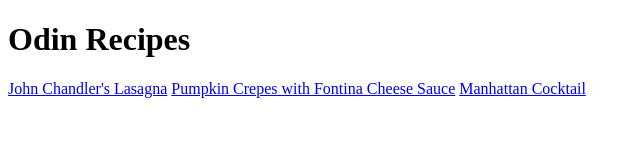
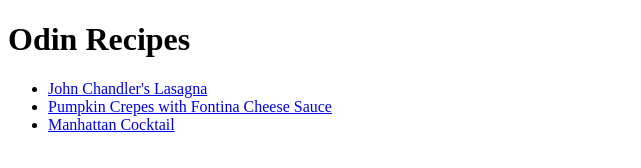
Before and after one commit to umbromancer/odin-recipes, a plain HTML site: page index.html in a window 1280 px wide. Shown: the whole page, without its empty margins (0-641 px from the left). Drawn offline with Linux system fonts and the light colour scheme.

Commit message:
feat: Put recipes in and unordered list

```diff
--- a/index.html
+++ b/index.html
@@ -8,8 +8,10 @@
 <body>
     <h1>Odin Recipes</h1>
 
-    <a href="recipes/lasagna.html">John Chandler's Lasagna</a>
-    <a href="recipes/pumpkin_crepes.html">Pumpkin Crepes with Fontina Cheese Sauce</a>
-    <a href="recipes/manhattan_cocktail.html">Manhattan Cocktail</a>
+    <ul>
+        <li><a href="recipes/lasagna.html">John Chandler's Lasagna</a></li>
+        <li><a href="recipes/pumpkin_crepes.html">Pumpkin Crepes with Fontina Cheese Sauce</a></li>
+        <li><a href="recipes/manhattan_cocktail.html">Manhattan Cocktail</a></li>
+    </ul>
 </body>
 </html>
```
